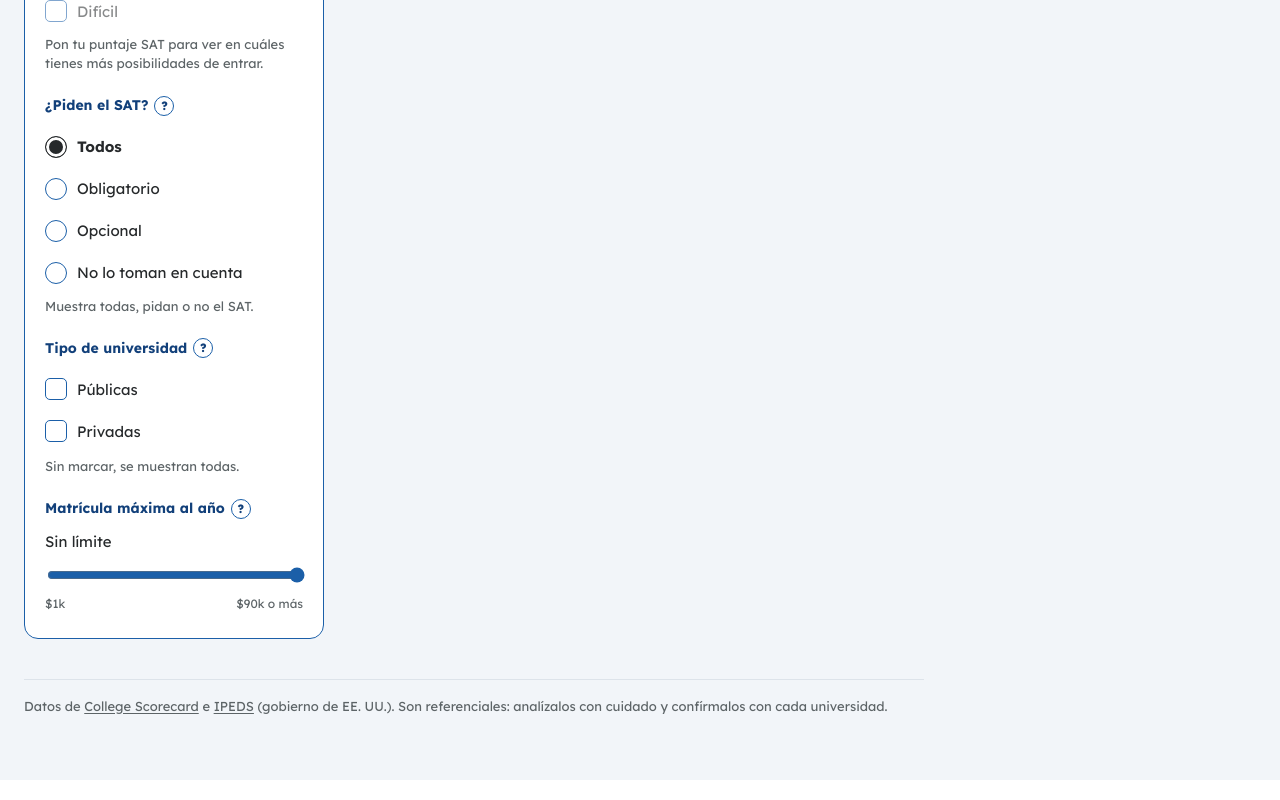
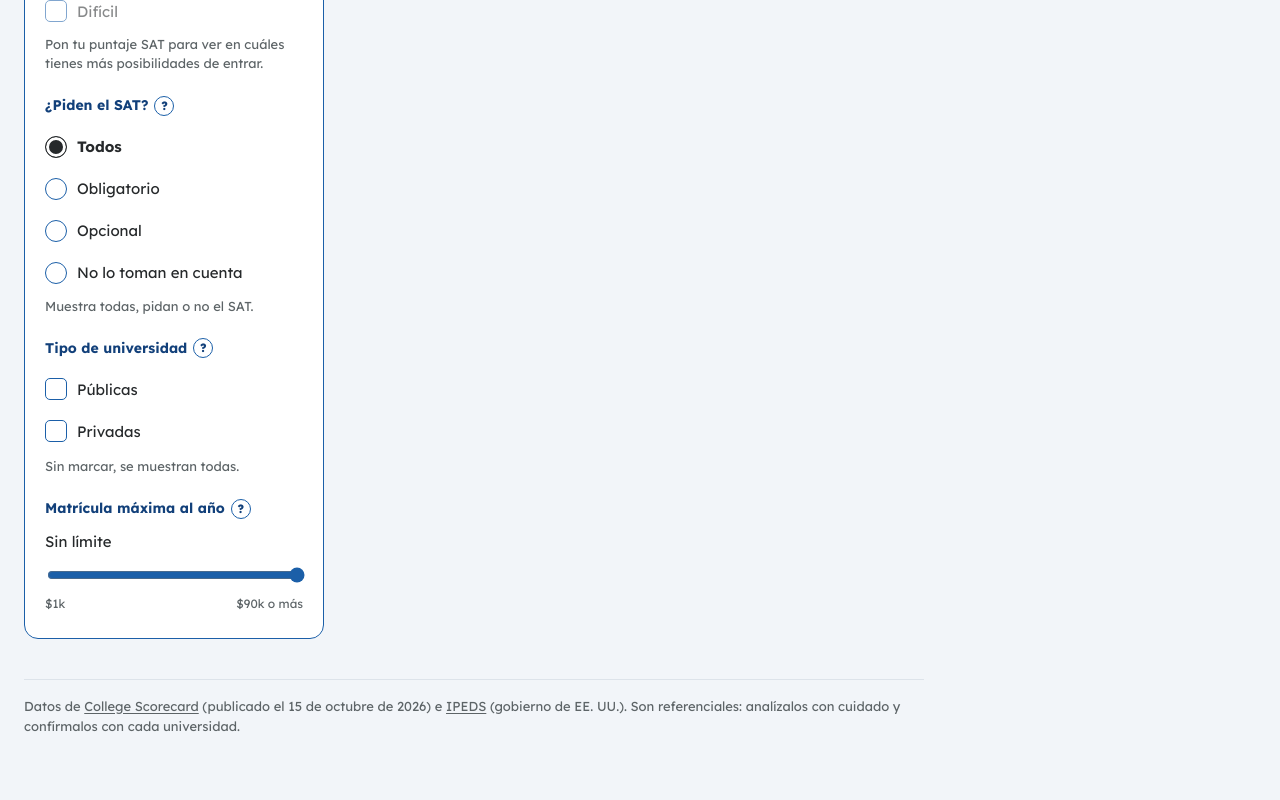
Before and after one commit to Educa-College-Prep/Calculadora-SAT, a React (Vite) app in the folder calculadora-sat/: page / in a window 1280 px wide. Shown: the part 980-1780 px from the top of the page. Built offline with nearby package versions, Linux system fonts and the light colour scheme; no server answers.

Commit message:
fuentes: el pie y la ficha muestran la fecha y el año de cada dato, leídos de fuentes_datos.json

```diff
--- a/calculadora-sat/src/components/AvisoFuentes.tsx
+++ b/calculadora-sat/src/components/AvisoFuentes.tsx
@@ -1,10 +1,14 @@
-/** Pie de todas las vistas: de dónde salen los datos y que hay que confirmarlos con cada universidad. */
+import { fechaLarga, useFuentesDatos } from '../utils/fuentesDatos';
+
+/** Pie de todas las vistas: de dónde salen los datos, cuándo se publicaron y que hay que confirmarlos. */
 export function AvisoFuentes() {
+  const publicado = useFuentesDatos()?.scorecard.publicado;
   return (
     <footer className="aviso-fuentes">
       <p>
         Datos de{' '}
-        <a href="https://collegescorecard.ed.gov/" target="_blank" rel="noopener noreferrer">College Scorecard</a>{' '}
+        <a href="https://collegescorecard.ed.gov/" target="_blank" rel="noopener noreferrer">College Scorecard</a>
+        {publicado && ` (publicado el ${fechaLarga(publicado)})`}{' '}
         e <a href="https://nces.ed.gov/ipeds/" target="_blank" rel="noopener noreferrer">IPEDS</a>{' '}
         (gobierno de EE.&nbsp;UU.). Son referenciales: analízalos con cuidado y confírmalos con cada universidad.
       </p>
--- a/calculadora-sat/src/components/CostosFinanciamiento.tsx
+++ b/calculadora-sat/src/components/CostosFinanciamiento.tsx
@@ -7,6 +7,7 @@ import { InfoTooltip } from './InfoTooltip';
 import { CostoVida } from './CostoVida';
 import { MiniBarChart } from './MiniBarChart';
 import { Pestanas } from './Pestanas';
+import { useFuentesDatos } from '../utils/fuentesDatos';
 
 type PerfilId = 'in' | 'out' | 'us' | 'intl';
 
@@ -47,6 +48,10 @@ function porIngreso(uni: Universidad, suf: 'PUB' | 'PRIV') {
  */
 export function CostosFinanciamiento({ uni }: { uni: Universidad }) {
   const cv = calcularCostoVida(uni);
+  const anios = useFuentesDatos();
+  const anioCostos = anios?.scorecard.anios.matricula_y_costo_de_vida;
+  const anioBecas = anios?.ipeds.anios.becas_primer_anio;
+  const anioNeto = anios?.scorecard.anios.precio_neto;
   const matIn = uni.TUITIONFEE_IN ?? null;
   const matOut = uni.TUITIONFEE_OUT ?? null;
   const matUS = matOut ?? matIn; // privadas/sin distinción: la matrícula que haya
@@ -105,6 +110,7 @@ export function CostosFinanciamiento({ uni }: { uni: Universidad }) {
               <span className="numero">{cv?.estimado && '~'}{formatDinero(total)}</span>
             </div>
           )}
+          <p className="fuente">{anioCostos && `Año ${anioCostos}. `}Fuente: College Scorecard</p>
         </div>
 
         {/* Cuadrícula 2: primero la beca de la universidad y debajo lo que pagarías con ella,
@@ -119,7 +125,7 @@ export function CostosFinanciamiento({ uni }: { uni: Universidad }) {
                 <strong className="numero">{uni.IGRNT_P}%</strong> de los alumnos de 1er año la recibe
                 {uni.IGRNT_A != null && <>, con un promedio de <strong className="numero">{formatDinero(uni.IGRNT_A)}</strong> al año</>}.
               </p>
-              <p className="fuente">Año 2023-24. Fuente: IPEDS</p>
+              <p className="fuente">{anioBecas && `Año ${anioBecas}. `}Fuente: IPEDS</p>
               {/* El gobierno no publica becas por nacionalidad: para extranjeros el % no es su probabilidad. */}
               {p.id === 'intl' && (
                 <p className="nota-alerta costos-intl">
@@ -141,7 +147,7 @@ export function CostosFinanciamiento({ uni }: { uni: Universidad }) {
                   al año en promedio, después de becas y ayudas
                   <InfoTooltip texto={glosarioCampos.NPT4_PUB} />
                 </span>
-                <p className="fuente"><strong>Dato oficial</strong> de College Scorecard (Departamento de Educación de EE.UU.).</p>
+                <p className="fuente"><strong>Dato oficial</strong> de College Scorecard (Departamento de Educación de EE.UU.){anioNeto && `, año ${anioNeto}`}.</p>
               </div>
             ) : aprox != null && aprox > 0 ? (
               <div className="cifra-destacada">
--- a/calculadora-sat/src/components/DemografiaAdmision.tsx
+++ b/calculadora-sat/src/components/DemografiaAdmision.tsx
@@ -3,6 +3,7 @@ import type { Universidad } from '../types';
 import { formatPorcentaje } from '../utils/formatters';
 import { glosarioCampos } from '../utils/glosarioCampos';
 import { InfoTooltip } from './InfoTooltip';
+import { conMayuscula, useFuentesDatos } from '../utils/fuentesDatos';
 
 interface FilaCDS {
   label: string;
@@ -37,6 +38,7 @@ function CeldaPorcentaje({ parte, total }: { parte: number | null | undefined; t
  * (ADM 2024). Las universidades sin ese dato (ej. admisión abierta) no muestran la tabla.
  */
 export function DemografiaAdmision({ uni }: { uni: Universidad }) {
+  const anioAdmision = useFuentesDatos()?.ipeds.anios.admision_por_sexo;
   const filas: FilaCDS[] = [
     { label: 'Postulantes', hombres: uni.APPLCNM, mujeres: uni.APPLCNW, total: uni.APPLCN },
     { label: 'Admitidos', hombres: uni.ADMSSNM, mujeres: uni.ADMSSNW, total: uni.ADMSSN },
@@ -76,7 +78,7 @@ export function DemografiaAdmision({ uni }: { uni: Universidad }) {
           <table className="tabla" style={{ width: '100%', fontSize: '15px' }}>
             <thead>
               <tr style={{ borderBottom: '1px solid var(--linea)' }}>
-                <th style={{ ...encabezado, textAlign: 'left' }}>Otoño 2024</th>
+                <th style={{ ...encabezado, textAlign: 'left' }}>{anioAdmision ? conMayuscula(anioAdmision) : ''}</th>
                 <th style={encabezado}>Hombres</th>
                 <th style={encabezado}>Mujeres</th>
                 <th style={encabezado}>Total</th>
--- /dev/null
+++ b/calculadora-sat/src/utils/fuentesDatos.ts
@@ -0,0 +1,55 @@
+import { useEffect, useState } from 'react';
+
+/**
+ * De dónde sale cada dato y de qué año: public/fuentes_datos.json, que escribe
+ * scripts/actualizar_datos.py junto con universidades.json. Así los años que se muestran
+ * cambian solos cuando se actualizan los datos.
+ */
+export interface FuentesDatos {
+  scorecard: {
+    nombre: string;
+    organismo: string;
+    /** Fecha de publicación, AAAA-MM-DD. */
+    publicado: string;
+    url: string;
+    /** "otoño 2024", "2025-26"... Puede faltar alguno si el diccionario cambió de formato. */
+    anios: Partial<Record<'admision_y_sat' | 'matricula_y_costo_de_vida' | 'precio_neto' | 'salario_4_anios', string>>;
+  };
+  ipeds: {
+    nombre: string;
+    organismo: string;
+    url: string;
+    anios: Partial<Record<'admision_por_sexo' | 'becas_primer_anio', string>>;
+  };
+}
+
+let fuentes: Promise<FuentesDatos | null> | null = null;
+
+function cargarFuentes() {
+  fuentes ??= fetch(`${import.meta.env.BASE_URL}fuentes_datos.json`)
+    .then(r => (r.ok ? r.json() : null))
+    .catch(() => null);
+  return fuentes;
+}
+
+/** null mientras carga (o si el archivo no está): quien lo usa simplemente no muestra el año. */
+export function useFuentesDatos(): FuentesDatos | null {
+  const [datos, setDatos] = useState<FuentesDatos | null>(null);
+  useEffect(() => {
+    let vigente = true;
+    cargarFuentes().then(f => { if (vigente) setDatos(f); });
+    return () => { vigente = false; };
+  }, []);
+  return datos;
+}
+
+const MESES = ['enero', 'febrero', 'marzo', 'abril', 'mayo', 'junio', 'julio', 'agosto', 'septiembre', 'octubre', 'noviembre', 'diciembre'];
+
+/** "2026-10-15" → "15 de octubre de 2026" (sin pasar por Date, que lo correría un día por la zona horaria). */
+export function fechaLarga(iso: string) {
+  const [anio, mes, dia] = iso.split('-').map(Number);
+  return MESES[mes - 1] ? `${dia} de ${MESES[mes - 1]} de ${anio}` : iso;
+}
+
+/** "otoño 2024" → "Otoño 2024", para usarlo al inicio de una frase o en un encabezado. */
+export const conMayuscula = (texto: string) => texto.charAt(0).toUpperCase() + texto.slice(1);
```
